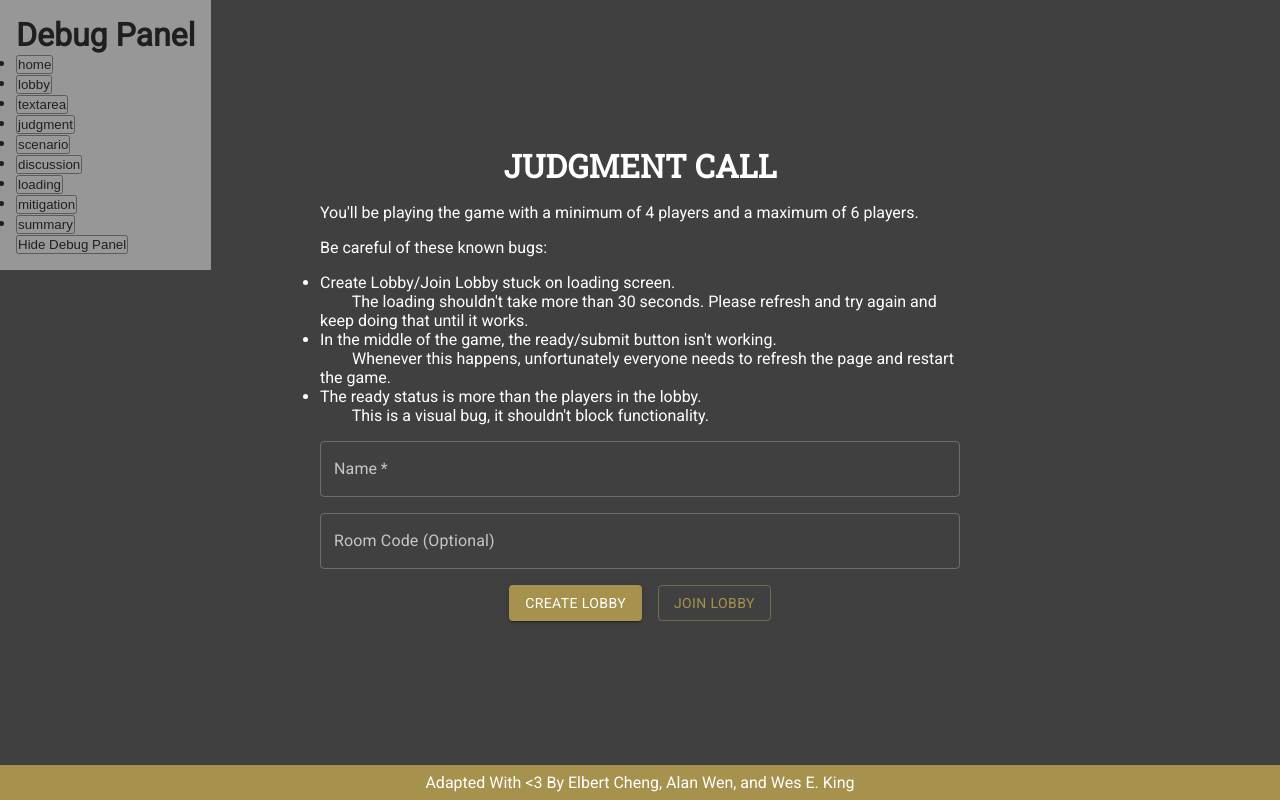
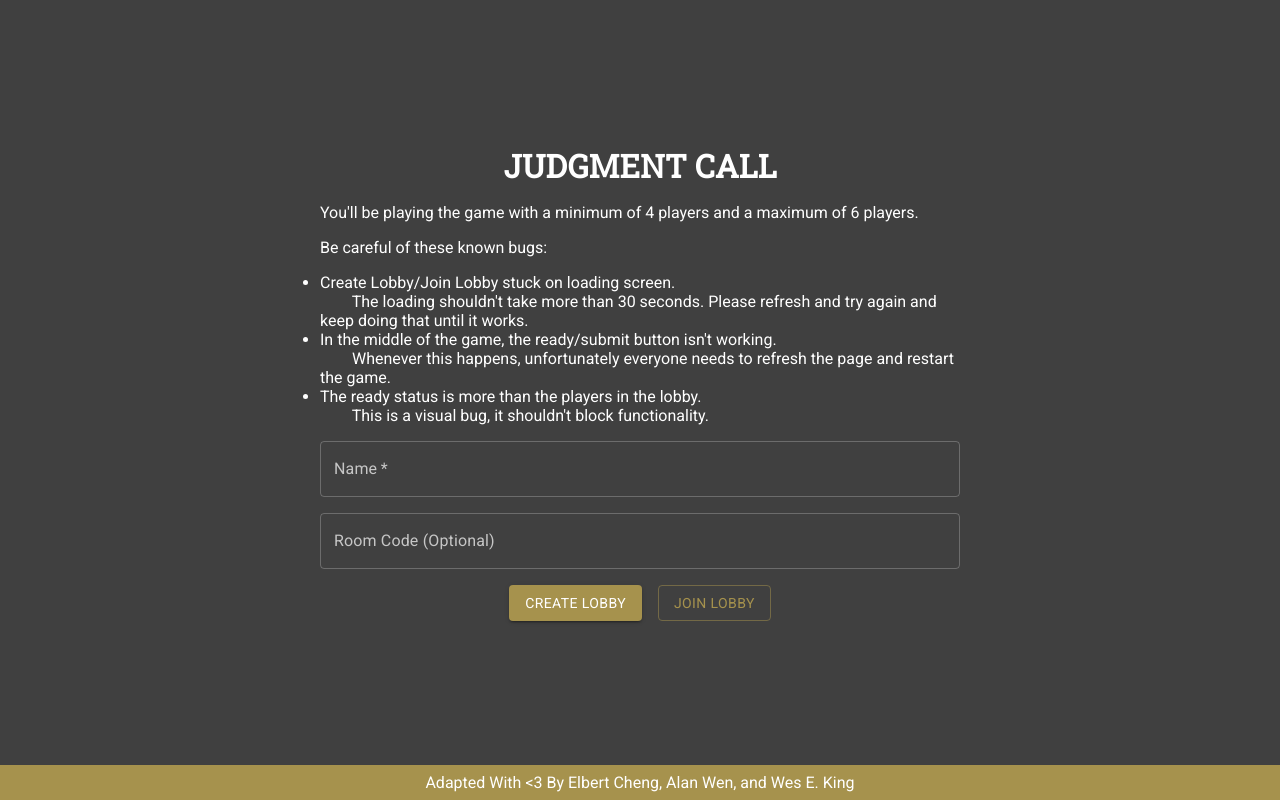
Before and after one commit to treblenaX/judgment-call-client, a React (Create React App) app: page / in a window 1280 px wide. Built offline with nearby package versions, Linux system fonts and the light colour scheme.

Commit message:
Forgot to change debug stuff for mitigation

```diff
--- a/src/components/App.js
+++ b/src/components/App.js
@@ -16,7 +16,7 @@ import 'react-toastify/dist/ReactToastify.css';
 import React, { useState, useEffect } from 'react';
 import { SocketService } from '../services/SocketService';
 
-const DEBUG = true;
+const DEBUG = false;
 const PAGE_IDS = [
   'home',
   'lobby',
--- a/src/components/Mitigation.js
+++ b/src/components/Mitigation.js
@@ -83,26 +83,8 @@ function Mitigation(props) {
                 <p>Choose one stakeholder, benefit, harm, or theme that stood out
     in the discussion. </p>
                 <div className="dialog-container">
-                    {/* {
+                    {
                         dialogData
-                    } */}
-                    {
-                        dialogData[0]
-                    }
-                    {
-                        dialogData[0]
-                    }
-                    {
-                        dialogData[0]
-                    }
-                    {
-                        dialogData[0]
-                    }
-                    {
-                        dialogData[0]
-                    }
-                    {
-                        dialogData[0]
                     }
                 </div>
                 <TextAreaModule
```
